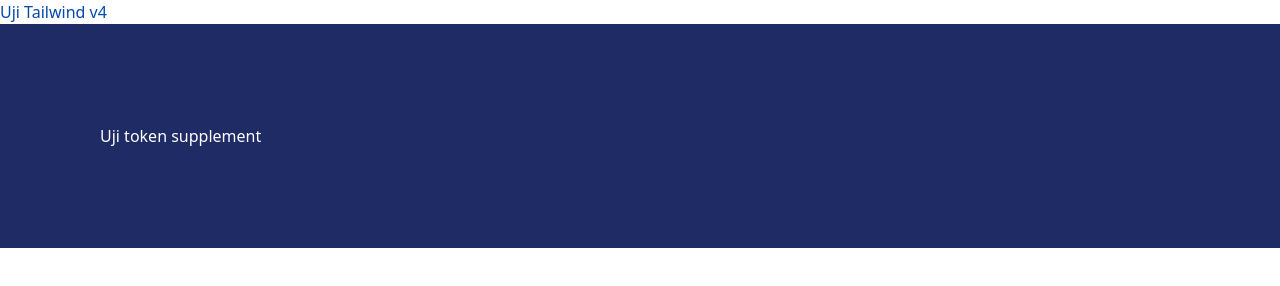
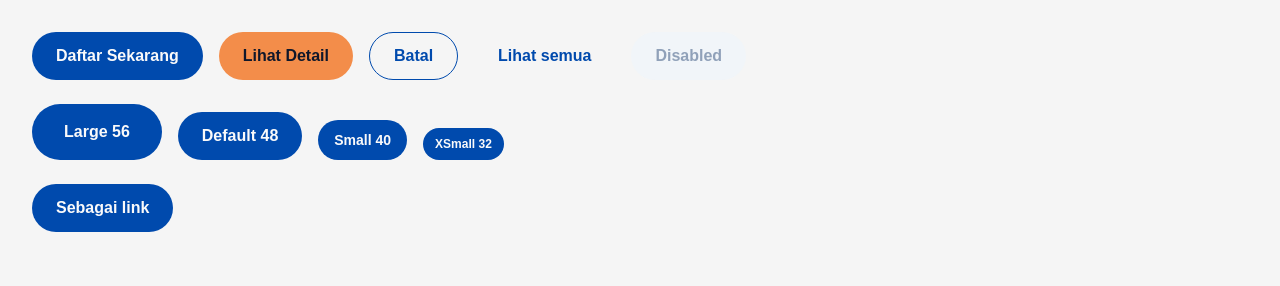
Before and after one commit to kingexpert-id/kesc-web, an Astro site: page / in a window 1280 px wide. Built offline with nearby package versions, Linux system fonts and the light colour scheme; Astro itself is replaced by a stand-in of ours.

Commit message:
uji button

```diff
--- /dev/null
+++ b/src/components/Button.astro
@@ -0,0 +1,75 @@
+---
+// Button — DS 6.2a (5 variant × 4 size) + state layer 3.4
+interface Props {
+  variant?: 'primary' | 'secondary' | 'outline' | 'text';
+  size?: 'large' | 'default' | 'small' | 'xsmall';
+  href?: string;
+  type?: 'button' | 'submit';
+  disabled?: boolean;
+  class?: string;
+}
+
+const {
+  variant = 'primary',
+  size = 'default',
+  href,
+  type = 'button',
+  disabled = false,
+  class: className = '',
+} = Astro.props;
+
+const sizeClass = {
+  large: 'h-14 px-8 text-base leading-4',      // 56px, teks 16/16
+  default: 'h-12 px-6 text-base leading-4',    // 48px, teks 16/16
+  small: 'h-10 px-4 text-sm leading-[21px]',   // 40px, teks 14/21 (Button SM)
+  xsmall: 'h-8 px-3 text-xs leading-[17px]',   // 32px, teks 12/17 (Button XS)
+}[size];
+
+const variantClass = {
+  primary: 'bg-brand-500 text-[#FAFAFA] hover:bg-brand-600',
+  secondary: 'bg-orange-500 text-slate-900',
+  outline: 'border border-brand-500 text-brand-500',
+  text: 'text-brand-500',
+}[variant];
+
+// Overlay state (hover 8% / pressed 10%) hanya untuk variant yang TIDAK ganti bg
+const needsOverlay = variant !== 'primary' && !disabled;
+
+const Tag = href ? 'a' : 'button';
+---
+
+<Tag
+  href={href}
+  type={href ? undefined : type}
+  disabled={href ? undefined : disabled}
+  class:list={[
+    'relative inline-flex items-center justify-center gap-2 rounded-full',
+    'font-heading font-semibold transition-colors duration-150 ease-standard',
+    'focus-visible:outline-none focus-visible:ring-2 focus-visible:ring-brand-500 focus-visible:ring-offset-2',
+    sizeClass,
+    variantClass,
+    needsOverlay && 'state-overlay overflow-hidden',
+    disabled && 'cursor-not-allowed bg-slate-100 text-slate-400',
+    className,
+  ]}
+>
+  <span class="relative z-10"><slot /></span>
+</Tag>
+
+<style>
+  /* State layer DS 3.4 — overlay slate-900: hover 8%, pressed 10% */
+  .state-overlay::after {
+    content: '';
+    position: absolute;
+    inset: 0;
+    border-radius: inherit;
+    background: rgb(15 23 42 / 0);
+    transition: background-color 150ms cubic-bezier(0.4, 0, 0.2, 1);
+  }
+  .state-overlay:hover::after {
+    background: rgb(15 23 42 / 0.08);
+  }
+  .state-overlay:active::after {
+    background: rgb(15 23 42 / 0.1);
+  }
+</style>
--- a/src/pages/index.astro
+++ b/src/pages/index.astro
@@ -1,9 +1,24 @@
 ---
 import '../styles/global.css';
+import Button from '../components/Button.astro';
 ---
 <html lang="id">
-  <body>
-    <h1 class="text-brand-500">Uji Tailwind v4</h1>
-    <p class="bg-campaign-navy text-white p-25">Uji token supplement</p>
+  <body class="bg-surface-page p-8">
+    <div class="flex items-center gap-4">
+      <Button variant="primary">Daftar Sekarang</Button>
+      <Button variant="secondary">Lihat Detail</Button>
+      <Button variant="outline">Batal</Button>
+      <Button variant="text">Lihat semua</Button>
+      <Button variant="primary" disabled>Disabled</Button>
+    </div>
+    <div class="mt-6 flex items-end gap-4">
+      <Button size="large" variant="primary">Large 56</Button>
+      <Button variant="primary">Default 48</Button>
+      <Button size="small" variant="primary">Small 40</Button>
+      <Button size="xsmall" variant="primary">XSmall 32</Button>
+    </div>
+    <div class="mt-6">
+      <Button href="#" variant="primary">Sebagai link</Button>
+    </div>
   </body>
 </html>
```
